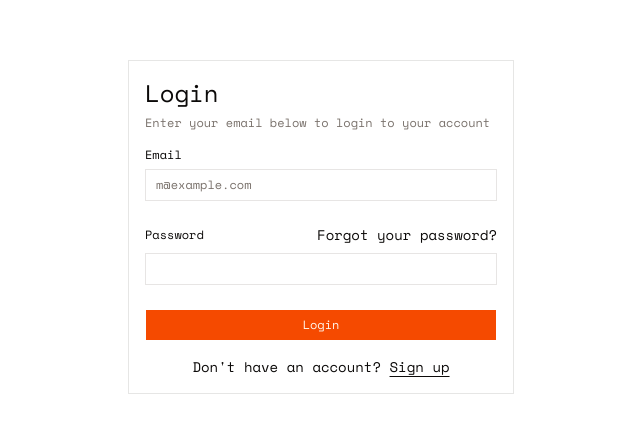
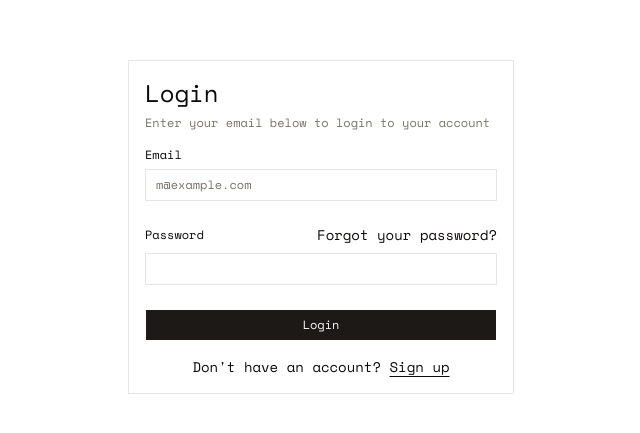
Before and after one commit to mohamed-g-shoaib/mindcave, a Next.js app: page /auth/login in a window 1280 px wide. Shown: the part 173-606 px from the top of the page, without its empty margins (319-959 px from the left). Built offline with nearby package versions, Linux system fonts and the light colour scheme.

Commit message:
refactor: remove duplicate CSS variable declarations, keep efficient @layer base definitions

```diff
--- a/app/globals.css
+++ b/app/globals.css
@@ -150,87 +150,6 @@
   }
 }
 
-/*
-  ---break---
-*/
-
-:root {
-  --background: oklch(1 0 0);
-  --foreground: oklch(0.147 0.004 49.25);
-  --card: oklch(1 0 0);
-  --card-foreground: oklch(0.147 0.004 49.25);
-  --popover: oklch(1 0 0);
-  --popover-foreground: oklch(0.147 0.004 49.25);
-  --primary: oklch(0.646 0.222 41.116);
-  --primary-foreground: oklch(0.98 0.016 73.684);
-  --secondary: oklch(0.967 0.001 286.375);
-  --secondary-foreground: oklch(0.21 0.006 285.885);
-  --muted: oklch(0.97 0.001 106.424);
-  --muted-foreground: oklch(0.553 0.013 58.071);
-  --accent: oklch(0.646 0.222 41.116);
-  --accent-foreground: oklch(0.98 0.016 73.684);
-  --destructive: oklch(0.577 0.245 27.325);
-  --border: oklch(0.923 0.003 48.717);
-  --input: oklch(0.923 0.003 48.717);
-  --ring: oklch(0.709 0.01 56.259);
-  --chart-1: oklch(0.837 0.128 66.29);
-  --chart-2: oklch(0.705 0.213 47.604);
-  --chart-3: oklch(0.646 0.222 41.116);
-  --chart-4: oklch(0.553 0.195 38.402);
-  --chart-5: oklch(0.47 0.157 37.304);
-  --radius: 0.625rem;
-  --sidebar: oklch(0.985 0.001 106.423);
-  --sidebar-foreground: oklch(0.147 0.004 49.25);
-  --sidebar-primary: oklch(0.646 0.222 41.116);
-  --sidebar-primary-foreground: oklch(0.98 0.016 73.684);
-  --sidebar-accent: oklch(0.646 0.222 41.116);
-  --sidebar-accent-foreground: oklch(0.98 0.016 73.684);
-  --sidebar-border: oklch(0.923 0.003 48.717);
-  --sidebar-ring: oklch(0.709 0.01 56.259);
-}
-
-/*
-  ---break---
-*/
-
-.dark {
-  --background: oklch(0.147 0.004 49.25);
-  --foreground: oklch(0.985 0.001 106.423);
-  --card: oklch(0.216 0.006 56.043);
-  --card-foreground: oklch(0.985 0.001 106.423);
-  --popover: oklch(0.216 0.006 56.043);
-  --popover-foreground: oklch(0.985 0.001 106.423);
-  --primary: oklch(0.705 0.213 47.604);
-  --primary-foreground: oklch(0.98 0.016 73.684);
-  --secondary: oklch(0.274 0.006 286.033);
-  --secondary-foreground: oklch(0.985 0 0);
-  --muted: oklch(0.268 0.007 34.298);
-  --muted-foreground: oklch(0.709 0.01 56.259);
-  --accent: oklch(0.705 0.213 47.604);
-  --accent-foreground: oklch(0.98 0.016 73.684);
-  --destructive: oklch(0.704 0.191 22.216);
-  --border: oklch(1 0 0 / 10%);
-  --input: oklch(1 0 0 / 15%);
-  --ring: oklch(0.553 0.013 58.071);
-  --chart-1: oklch(0.837 0.128 66.29);
-  --chart-2: oklch(0.705 0.213 47.604);
-  --chart-3: oklch(0.646 0.222 41.116);
-  --chart-4: oklch(0.553 0.195 38.402);
-  --chart-5: oklch(0.47 0.157 37.304);
-  --sidebar: oklch(0.216 0.006 56.043);
-  --sidebar-foreground: oklch(0.985 0.001 106.423);
-  --sidebar-primary: oklch(0.705 0.213 47.604);
-  --sidebar-primary-foreground: oklch(0.98 0.016 73.684);
-  --sidebar-accent: oklch(0.705 0.213 47.604);
-  --sidebar-accent-foreground: oklch(0.98 0.016 73.684);
-  --sidebar-border: oklch(1 0 0 / 10%);
-  --sidebar-ring: oklch(0.553 0.013 58.071);
-}
-
-/*
-  ---break---
-*/
-
 @theme inline {
   --font-sans: var(--font-space-mono);
   --font-mono: var(--font-space-mono);
```
